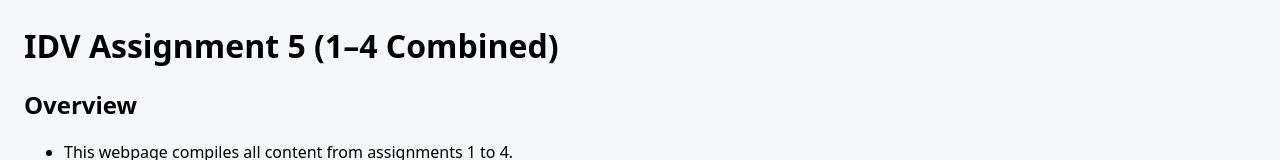
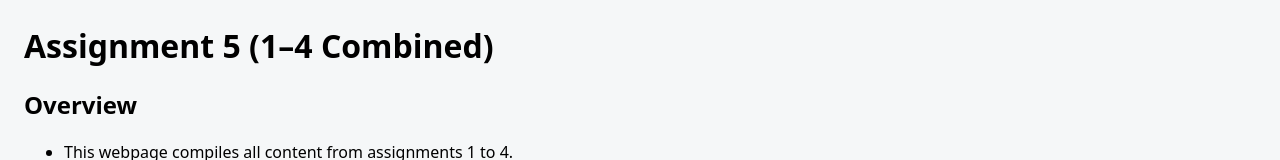
Before and after one commit to 3246224050d-prog/IDV-assignment5, a plain HTML site: page index.html in a window 1280 px wide. Shown: the top 160 px of the page. Drawn offline with Linux system fonts and the light colour scheme.

Commit message:
Update index.html

```diff
--- a/index.html
+++ b/index.html
@@ -2,7 +2,7 @@
 <html lang="en">
 <head>
   <meta charset="UTF-8">
-  <title>IDV Assignments A1–A4 Combined</title>
+  <title>Assignments A1–A4 Combined</title>
 
   <style>
     body {
@@ -59,7 +59,7 @@
 
 <body>
 
-  <h1>IDV Assignment 5 (1–4 Combined)</h1>
+  <h1>Assignment 5 (1–4 Combined)</h1>
   <h2>Overview</h2>
   <ul>
     <li>This webpage compiles all content from assignments 1 to 4.</li>
```
